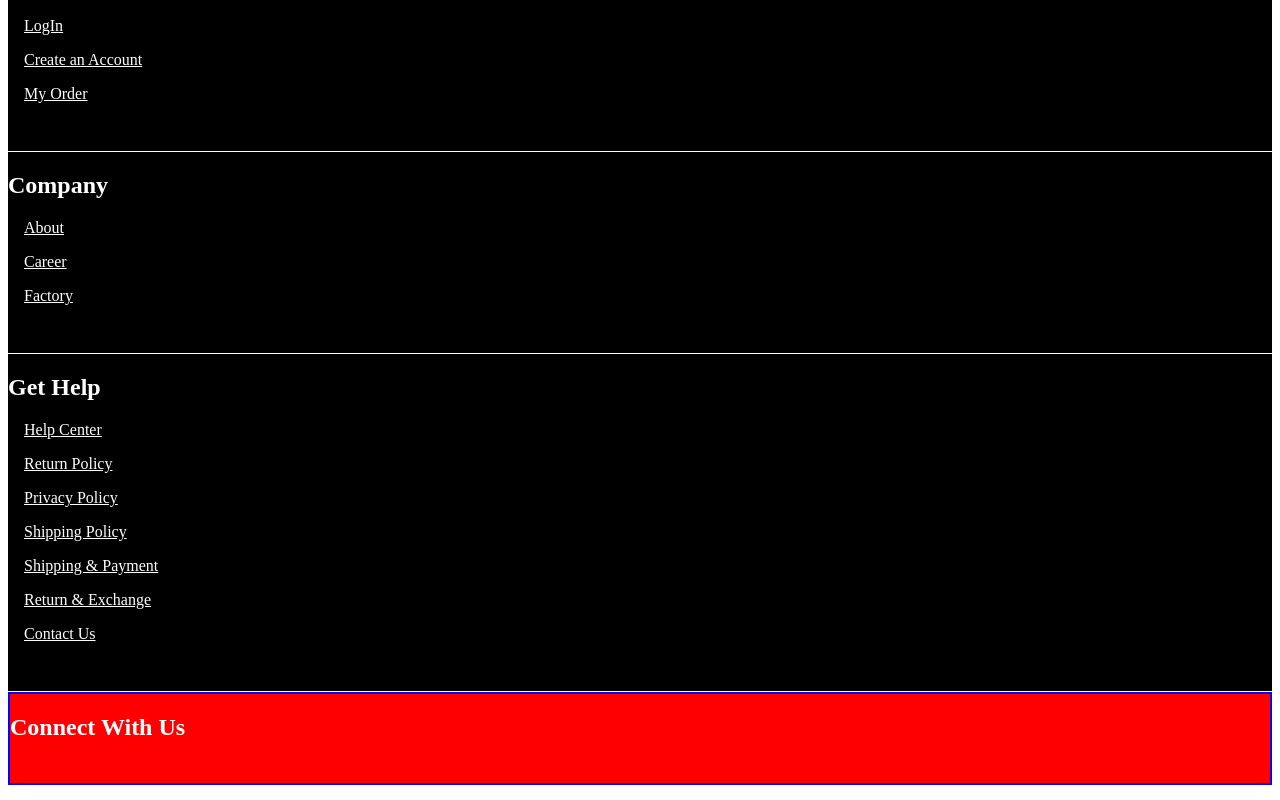
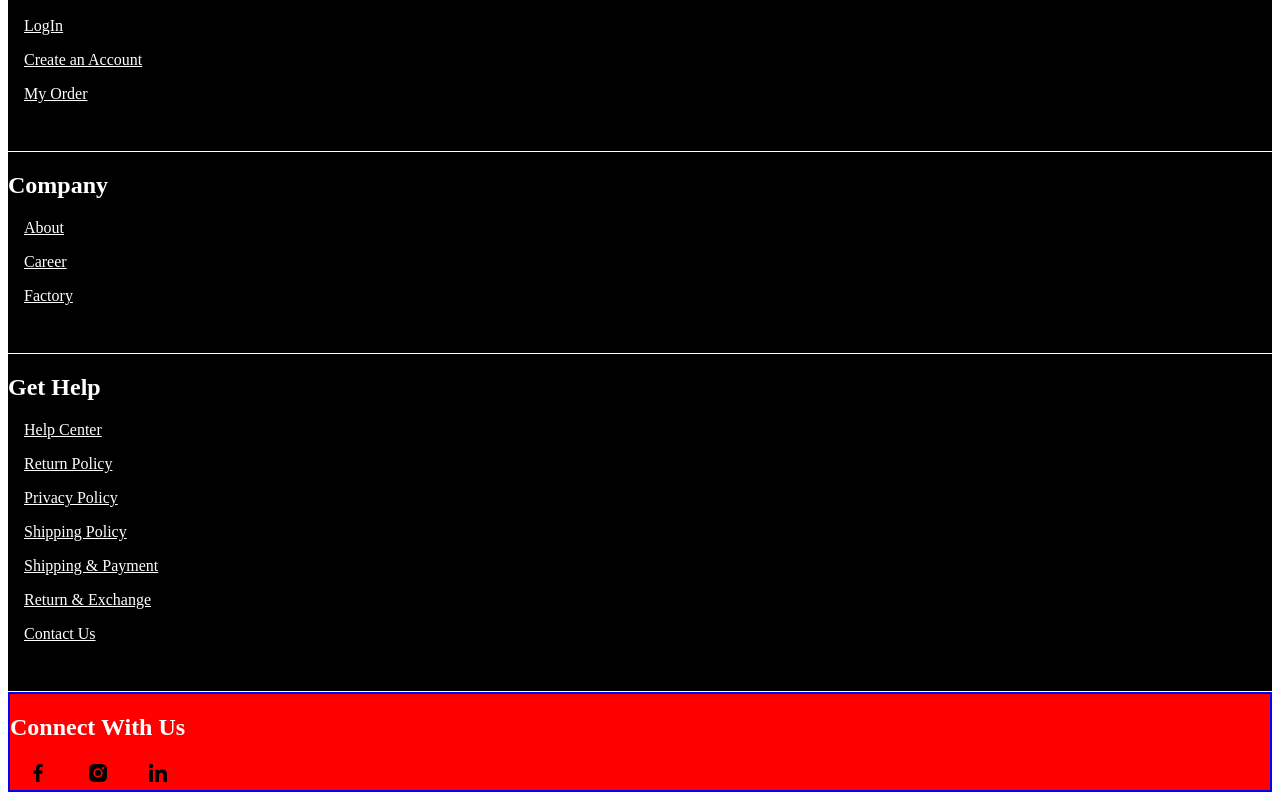
Before and after one commit to Dilkhush28/Shopify-website, a plain HTML site: page index.html in a window 1280 px wide. Shown: the part 2562-3362 px from the top of the page. Drawn offline with nearby package versions, Linux system fonts and the light colour scheme.

Commit message:
third commit

```diff
--- a/index.html
+++ b/index.html
@@ -146,11 +146,9 @@
         </div>
         <div class="connect">
             <h2>Connect With Us</h2>
-            <a href="https://www.facebook.com/mohamed.dilkhush" target="_blank"><i class="bx bxl-facebook"></i></a>
-            <a href=""><i class="bx bxl-twitter"></i></a>
-            <a href="https://www.instagram.com/d.k_sammer_28/" target="_blank"><i class="bx bxl-instagram-alt"></i></a>
-            <a href="https://www.linkedin.com/in/md-dilkhush-943a0321a" target="_blank"><i
-                    class="bx bxl-linkedin-square"></i></a>
+            <a href="https://www.facebook.com/mohamed.dilkhush" target="_blank"><svg xmlns="http://www.w3.org/2000/svg" width="24" height="24" viewBox="0 0 24 24" style="fill: rgba(0, 0, 0, 1);transform: ;msFilter:;"><path d="M13.397 20.997v-8.196h2.765l.411-3.209h-3.176V7.548c0-.926.258-1.56 1.587-1.56h1.684V3.127A22.336 22.336 0 0 0 14.201 3c-2.444 0-4.122 1.492-4.122 4.231v2.355H7.332v3.209h2.753v8.202h3.312z"></path></svg></a>
+            <a href="https://www.instagram.com/d.k_sammer_28/" target="_blank"><svg xmlns="http://www.w3.org/2000/svg" width="24" height="24" viewBox="0 0 24 24" style="fill: rgba(0, 0, 0, 1);transform: ;msFilter:;"><path d="M20.947 8.305a6.53 6.53 0 0 0-.419-2.216 4.61 4.61 0 0 0-2.633-2.633 6.606 6.606 0 0 0-2.186-.42c-.962-.043-1.267-.055-3.709-.055s-2.755 0-3.71.055a6.606 6.606 0 0 0-2.185.42 4.607 4.607 0 0 0-2.633 2.633 6.554 6.554 0 0 0-.419 2.185c-.043.963-.056 1.268-.056 3.71s0 2.754.056 3.71c.015.748.156 1.486.419 2.187a4.61 4.61 0 0 0 2.634 2.632 6.584 6.584 0 0 0 2.185.45c.963.043 1.268.056 3.71.056s2.755 0 3.71-.056a6.59 6.59 0 0 0 2.186-.419 4.615 4.615 0 0 0 2.633-2.633c.263-.7.404-1.438.419-2.187.043-.962.056-1.267.056-3.71-.002-2.442-.002-2.752-.058-3.709zm-8.953 8.297c-2.554 0-4.623-2.069-4.623-4.623s2.069-4.623 4.623-4.623a4.623 4.623 0 0 1 0 9.246zm4.807-8.339a1.077 1.077 0 0 1-1.078-1.078 1.077 1.077 0 1 1 2.155 0c0 .596-.482 1.078-1.077 1.078z"></path><circle cx="11.994" cy="11.979" r="3.003"></circle></svg></a>
+            <a href="https://www.linkedin.com/in/md-dilkhush-943a0321a" target="_blank"><svg xmlns="http://www.w3.org/2000/svg" width="24" height="24" viewBox="0 0 24 24" style="fill: rgba(0, 0, 0, 1);transform: ;msFilter:;"><circle cx="4.983" cy="5.009" r="2.188"></circle><path d="M9.237 8.855v12.139h3.769v-6.003c0-1.584.298-3.118 2.262-3.118 1.937 0 1.961 1.811 1.961 3.218v5.904H21v-6.657c0-3.27-.704-5.783-4.526-5.783-1.835 0-3.065 1.007-3.568 1.96h-.051v-1.66H9.237zm-6.142 0H6.87v12.139H3.095z"></path></svg></a>
         </div>
 
     </footer>
```
